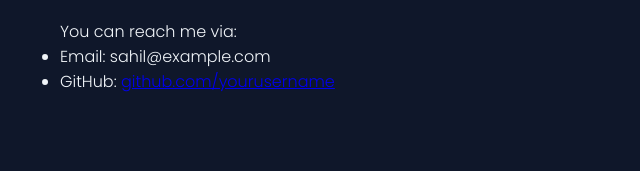
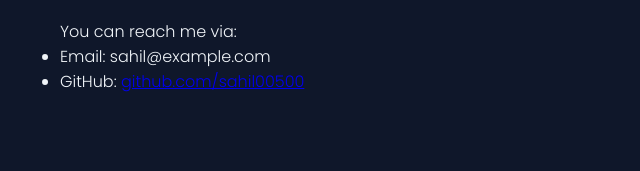
Before and after one commit to SAHIL00500/sahil-protofolio, a plain HTML site: page index.html in a window 1280 px wide. Shown: the part 2135-2306 px from the top of the page, 212-852 px from the left. Drawn offline with Linux system fonts and the light colour scheme.

Commit message:
Update index.html

```diff
--- a/index.html
+++ b/index.html
@@ -142,7 +142,7 @@
     <p>You can reach me via:</p>
     <ul>
       <li>Email: sahil@example.com</li>
-      <li>GitHub: <a href="https://github.com/sahil00500" target="_blank">github.com/yourusername</a></li>
+      <li>GitHub: <a href="https://github.com/sahil00500" target="_blank">github.com/sahil00500</a></li>
     </ul>
   </section>
 
```
